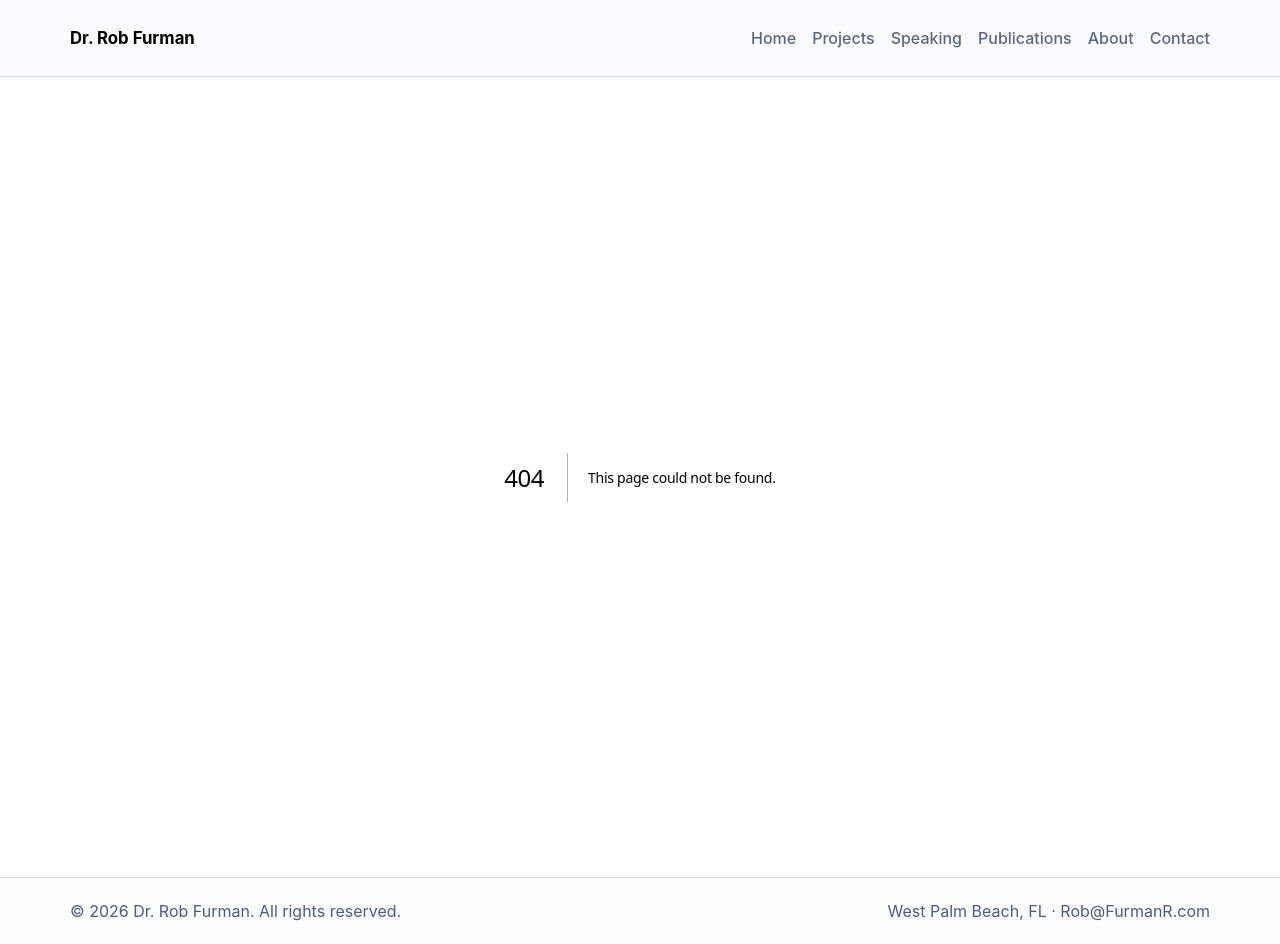
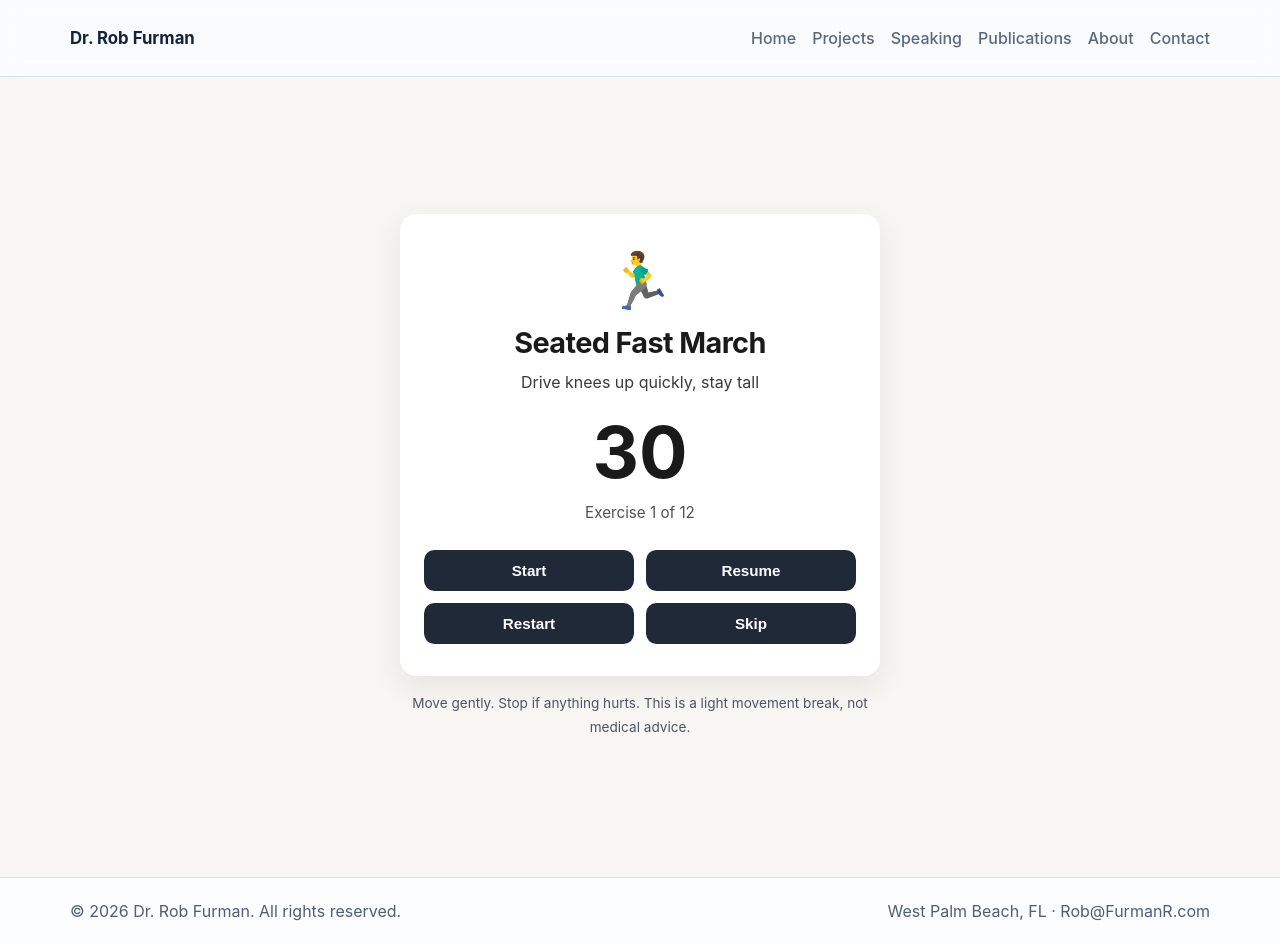
Before and after one commit to DrRobF/rob-furman-portfolio, a Next.js app: page /fitness in a window 1280 px wide. Before the commit this address had no page. Built offline with nearby package versions, Linux system fonts and the light colour scheme.

Commit message:
Add hidden /fitness 6-minute chair workout page

```diff
--- /dev/null
+++ b/app/fitness/page.js
@@ -0,0 +1,217 @@
+"use client";
+
+import { useEffect, useMemo, useState } from "react";
+
+const EXERCISE_DURATION = 30;
+
+const exercises = [
+  { name: "Seated Fast March", cue: "Drive knees up quickly, stay tall", icon: "🏃‍♂️" },
+  { name: "Wall Push-Ups", cue: "Chest to wall, push strong", icon: "🧱" },
+  { name: "Seated Windmills", cue: "Reach across body, twist gently", icon: "🌪️" },
+  { name: "Chair Tricep Presses", cue: "Hands on chair, press up slightly", icon: "💪" },
+  { name: "Seated Torso Twists", cue: "Rotate side to side with control", icon: "🔄" },
+  { name: "Wall Angels", cue: "Slide arms up/down against wall", icon: "🙆‍♂️" },
+  { name: "Chair Sit-to-Stands", cue: "Stand up, sit down with control", icon: "⬆️" },
+  { name: "Seated Punches", cue: "Fast punches, engage core", icon: "🥊" },
+  { name: "Seated Knee Lifts", cue: "Lift knees toward chest", icon: "🦵" },
+  { name: "Shoulder Blade Squeezes", cue: "Pull shoulders back tight", icon: "🧍‍♂️" },
+  { name: "Calf Raises + Arm Raises", cue: "Raise heels + arms together", icon: "⚖️" },
+  { name: "Deep Breathing Reset", cue: "Slow inhale, slow exhale", icon: "🫁" }
+];
+
+function playBeep() {
+  const ctx = new (window.AudioContext || window.webkitAudioContext)();
+  const oscillator = ctx.createOscillator();
+  oscillator.type = "sine";
+  oscillator.frequency.setValueAtTime(800, ctx.currentTime);
+  oscillator.connect(ctx.destination);
+  oscillator.start();
+  oscillator.stop(ctx.currentTime + 0.2);
+}
+
+export default function FitnessPage() {
+  const [currentIndex, setCurrentIndex] = useState(0);
+  const [timeLeft, setTimeLeft] = useState(EXERCISE_DURATION);
+  const [isRunning, setIsRunning] = useState(false);
+  const [isComplete, setIsComplete] = useState(false);
+
+  const currentExercise = exercises[currentIndex];
+  const progressText = useMemo(
+    () => `Exercise ${Math.min(currentIndex + 1, exercises.length)} of ${exercises.length}`,
+    [currentIndex]
+  );
+
+  useEffect(() => {
+    if (!isRunning || isComplete) {
+      return;
+    }
+
+    const intervalId = setInterval(() => {
+      setTimeLeft((prev) => {
+        if (prev <= 1) {
+          playBeep();
+          setCurrentIndex((index) => {
+            if (index >= exercises.length - 1) {
+              setIsComplete(true);
+              setIsRunning(false);
+              return index;
+            }
+            return index + 1;
+          });
+          return EXERCISE_DURATION;
+        }
+
+        return prev - 1;
+      });
+    }, 1000);
+
+    return () => clearInterval(intervalId);
+  }, [isRunning, isComplete]);
+
+  const handleStart = () => {
+    if (isComplete) {
+      return;
+    }
+    setIsRunning(true);
+  };
+
+  const handlePauseResume = () => {
+    if (isComplete) {
+      return;
+    }
+    setIsRunning((prev) => !prev);
+  };
+
+  const handleRestart = () => {
+    setCurrentIndex(0);
+    setTimeLeft(EXERCISE_DURATION);
+    setIsComplete(false);
+    setIsRunning(false);
+  };
+
+  const handleSkip = () => {
+    if (isComplete) {
+      return;
+    }
+
+    playBeep();
+    setTimeLeft(EXERCISE_DURATION);
+    setCurrentIndex((index) => {
+      if (index >= exercises.length - 1) {
+        setIsComplete(true);
+        setIsRunning(false);
+        return index;
+      }
+      return index + 1;
+    });
+  };
+
+  return (
+    <main style={styles.page}>
+      <section style={styles.card}>
+        {isComplete ? (
+          <>
+            <div style={styles.icon}>✅</div>
+            <h1 style={styles.title}>Workout Complete</h1>
+            <p style={styles.cue}>Great job completing your 6-minute chair workout.</p>
+          </>
+        ) : (
+          <>
+            <div style={styles.icon}>{currentExercise.icon}</div>
+            <h1 style={styles.title}>{currentExercise.name}</h1>
+            <p style={styles.cue}>{currentExercise.cue}</p>
+            <div style={styles.timer}>{timeLeft}</div>
+            <p style={styles.progress}>{progressText}</p>
+          </>
+        )}
+
+        <div style={styles.buttonRow}>
+          <button type="button" style={styles.button} onClick={handleStart} disabled={isRunning || isComplete}>
+            Start
+          </button>
+          <button type="button" style={styles.button} onClick={handlePauseResume} disabled={isComplete}>
+            {isRunning ? "Pause" : "Resume"}
+          </button>
+          <button type="button" style={styles.button} onClick={handleRestart}>
+            Restart
+          </button>
+          <button type="button" style={styles.button} onClick={handleSkip} disabled={isComplete}>
+            Skip
+          </button>
+        </div>
+      </section>
+
+      <p style={styles.safety}>
+        Move gently. Stop if anything hurts. This is a light movement break, not medical advice.
+      </p>
+    </main>
+  );
+}
+
+const styles = {
+  page: {
+    minHeight: "100vh",
+    background: "#F8F6F2",
+    color: "#1A1A1A",
+    display: "flex",
+    flexDirection: "column",
+    alignItems: "center",
+    justifyContent: "center",
+    padding: "1.5rem"
+  },
+  card: {
+    width: "100%",
+    maxWidth: "30rem",
+    background: "#FFFFFF",
+    borderRadius: "1rem",
+    boxShadow: "0 10px 30px rgba(0, 0, 0, 0.08)",
+    padding: "2rem 1.5rem",
+    textAlign: "center"
+  },
+  icon: {
+    fontSize: "3.5rem",
+    marginBottom: "0.75rem"
+  },
+  title: {
+    fontSize: "1.8rem",
+    marginBottom: "0.5rem"
+  },
+  cue: {
+    margin: "0 0 1.25rem",
+    fontSize: "1rem",
+    color: "#3A3A3A"
+  },
+  timer: {
+    fontSize: "4.5rem",
+    fontWeight: 700,
+    lineHeight: 1,
+    marginBottom: "0.75rem"
+  },
+  progress: {
+    fontSize: "0.95rem",
+    color: "#505050",
+    marginBottom: "1.5rem"
+  },
+  buttonRow: {
+    display: "grid",
+    gridTemplateColumns: "repeat(2, minmax(0, 1fr))",
+    gap: "0.75rem"
+  },
+  button: {
+    border: "none",
+    borderRadius: "0.65rem",
+    padding: "0.75rem",
+    fontWeight: 600,
+    fontSize: "0.95rem",
+    background: "#1f2937",
+    color: "#fff",
+    cursor: "pointer"
+  },
+  safety: {
+    marginTop: "1rem",
+    maxWidth: "30rem",
+    textAlign: "center",
+    fontSize: "0.85rem",
+    color: "#4b5563"
+  }
+};
```
